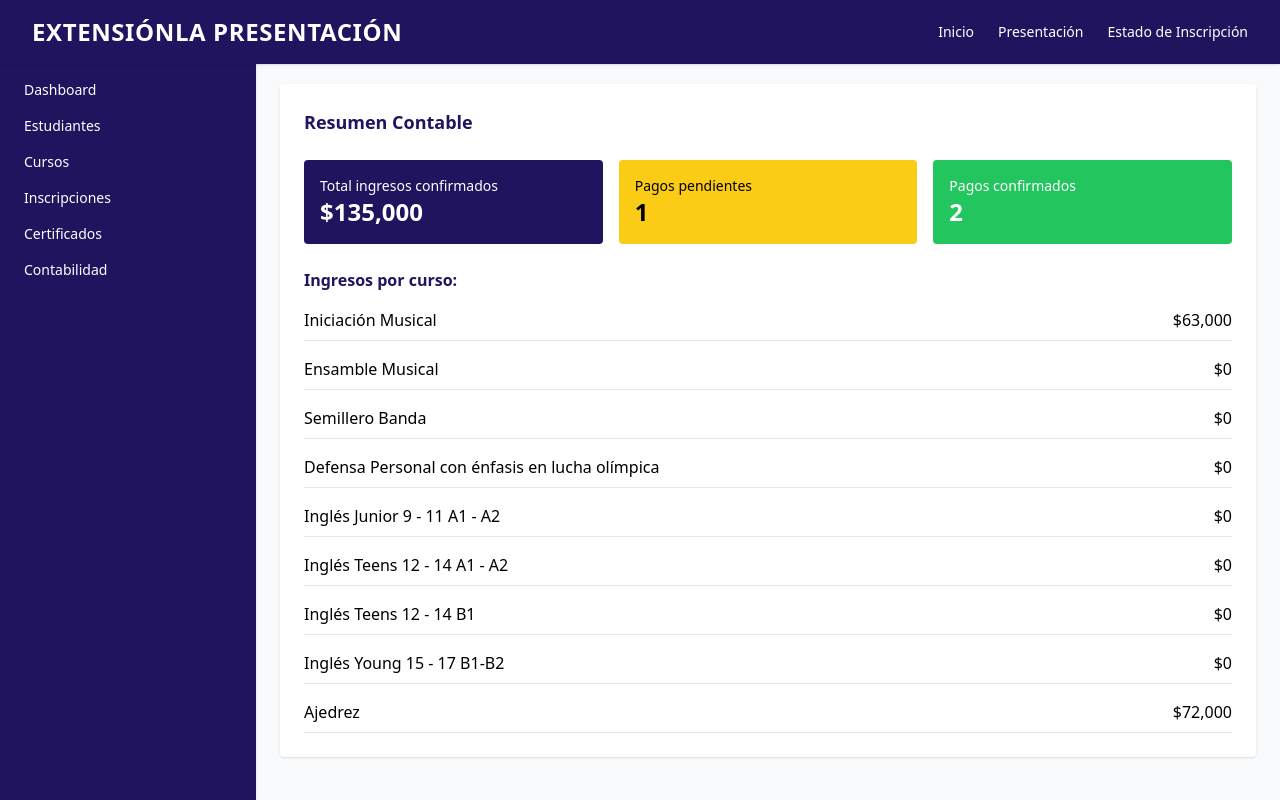
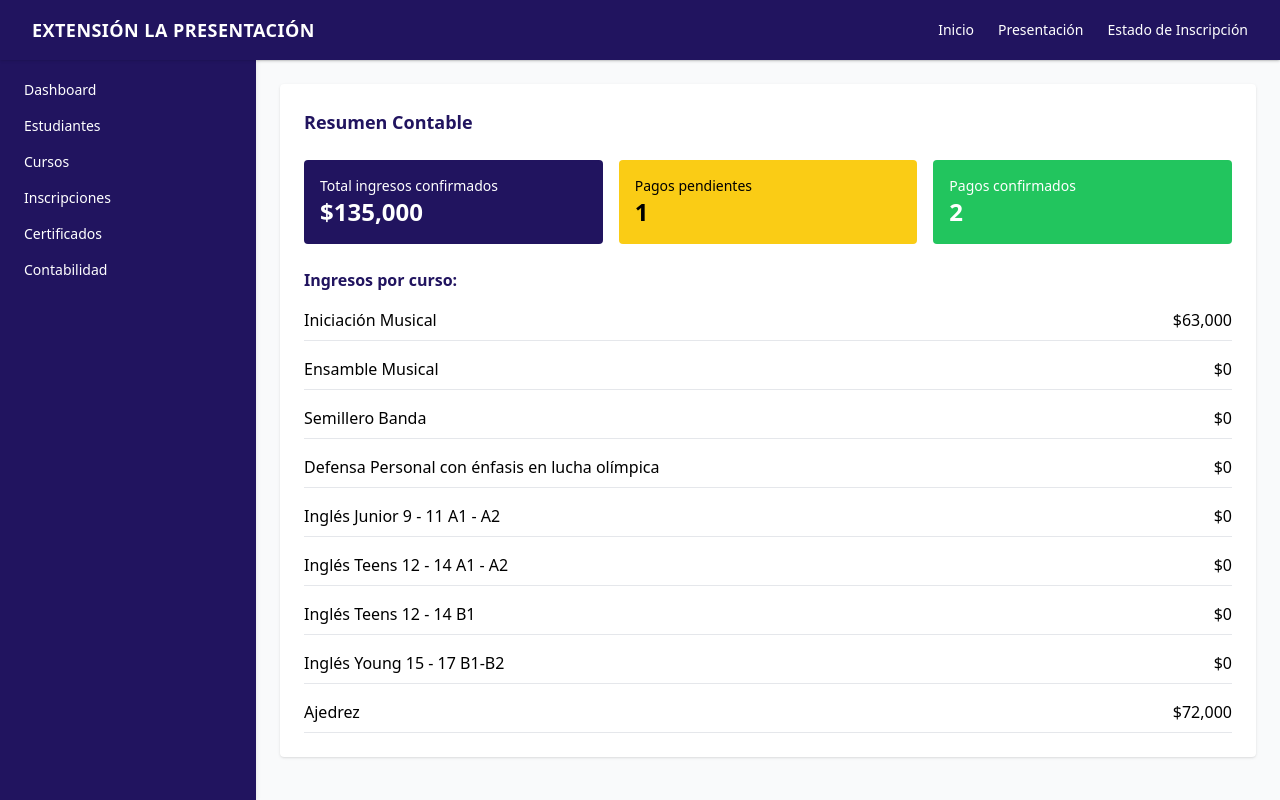
Before and after one commit to secifuentes/extension, a React (Vite) app: page /admin/contabilidad in a window 1280 px wide. Shown: the top 800 px of the page. Built offline with nearby package versions, Linux system fonts and the light colour scheme.

Commit message:
Restablecimiento del logo original

```diff
--- a/src/components/Header.jsx
+++ b/src/components/Header.jsx
@@ -11,11 +11,10 @@ const Header = () => {
   return (
     <header className="w-full fixed top-0 bg-institucional text-white shadow z-50">
       <div className="flex justify-between items-center px-4 py-4 sm:px-6 md:px-8">
-        {/* Logo (modificado para móvil) */}
-        <h1 className="font-extrabold text-lg tracking-wide sm:text-2xl">
-          <span className="block sm:inline">EXTENSIÓN</span>
-          <span className="block sm:inline">LA PRESENTACIÓN</span>
-        </h1>
+        {/* Logo */}
+        <h1 className="font-extrabold text-lg tracking-wide">
+      EXTENSIÓN LA PRESENTACIÓN
+      </h1>
 
         {/* Botón hamburguesa para móviles */}
         <button
```
